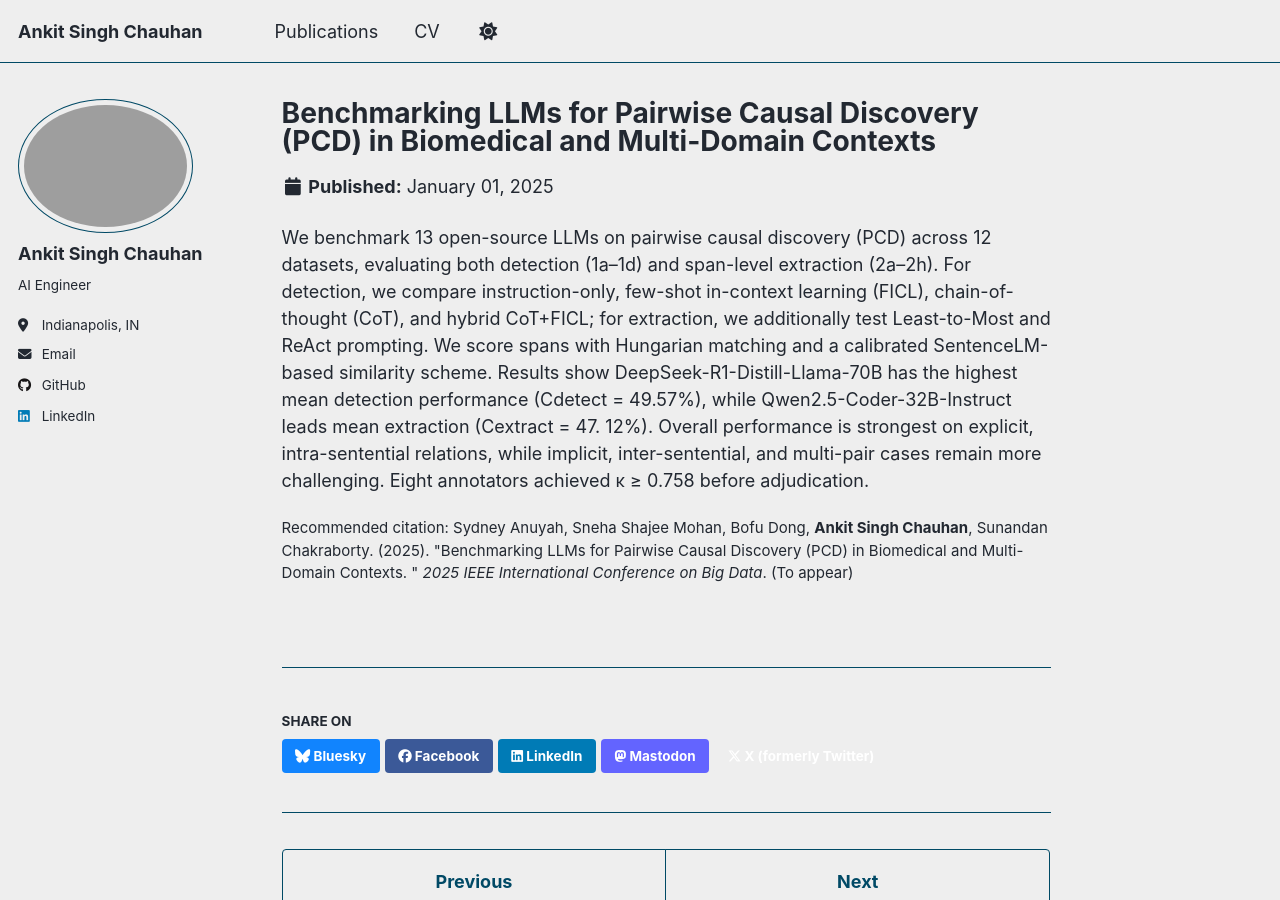
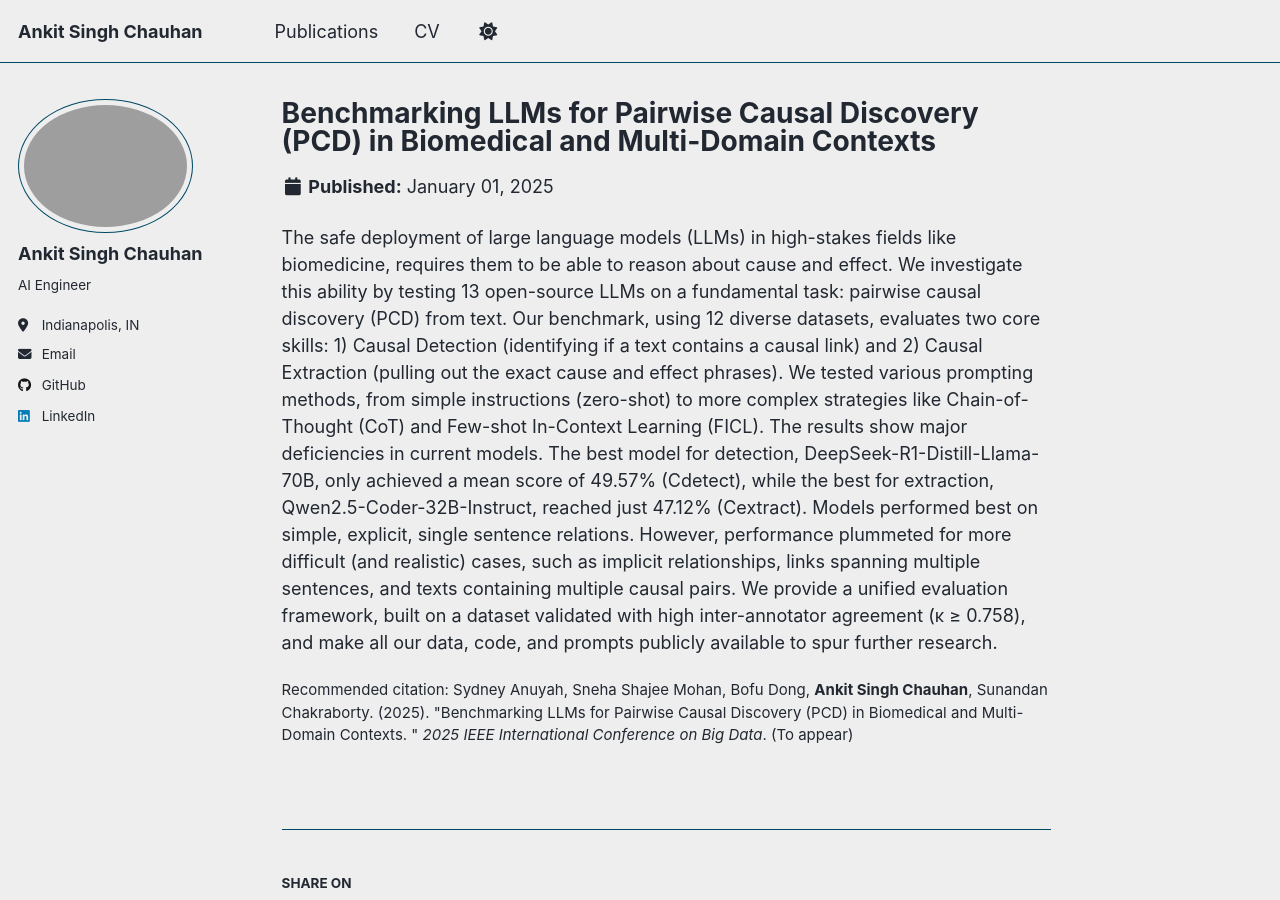
Before and after one commit to anchauha/anchauha.github.io, a Jekyll site: the page built from _publications/2025-01-01-benchmarking-llms-pcd.md, in a window 1280 px wide and 900 px high. Built offline with Jekyll 4.4.1, drawn with Linux system fonts in a browser that asks for light colours; a script that is not in the unit is left out.

Commit message:
Revise benchmarking details for LLMs in PCD
Updated the benchmark analysis of LLMs for pairwise causal discovery, detailing methods, results, and performance metrics.

```diff
--- a/_publications/2025-01-01-benchmarking-llms-pcd.md
+++ b/_publications/2025-01-01-benchmarking-llms-pcd.md
@@ -12,7 +12,7 @@ date: 2025-01-01
 citation: 'Sydney Anuyah, Sneha Shajee Mohan, Bofu Dong, <b>Ankit Singh Chauhan</b>, Sunandan Chakraborty. (2025). &quot;Benchmarking LLMs for Pairwise Causal Discovery (PCD) in Biomedical and Multi-Domain Contexts. &quot; <i>2025 IEEE International Conference on Big Data</i>.  (To appear)'
 ---
 
-We benchmark 13 open-source LLMs on pairwise causal discovery (PCD) across 12 datasets, evaluating both detection (1a–1d) and span-level extraction (2a–2h).  For detection, we compare instruction-only, few-shot in-context learning (FICL), chain-of-thought (CoT), and hybrid CoT+FICL; for extraction, we additionally test Least-to-Most and ReAct prompting. We score spans with Hungarian matching and a calibrated SentenceLM-based similarity scheme. Results show DeepSeek-R1-Distill-Llama-70B has the highest mean detection performance (Cdetect = 49.57%), while Qwen2.5-Coder-32B-Instruct leads mean extraction (Cextract = 47. 12%). Overall performance is strongest on explicit, intra-sentential relations, while implicit, inter-sentential, and multi-pair cases remain more challenging. Eight annotators achieved κ ≥ 0.758 before adjudication.
+The safe deployment of large language models (LLMs) in high-stakes fields like biomedicine, requires them to be able to reason about cause and effect. We investigate this ability by testing 13 open-source LLMs on a fundamental task: pairwise causal discovery (PCD) from text. Our benchmark, using 12 diverse datasets, evaluates two core skills: 1) Causal Detection (identifying if a text contains a causal link) and 2) Causal Extraction (pulling out the exact cause and effect phrases). We tested various prompting methods, from simple instructions (zero-shot) to more complex strategies like Chain-of-Thought (CoT) and Few-shot In-Context Learning (FICL). The results show major deficiencies in current models. The best model for detection, DeepSeek-R1-Distill-Llama-70B, only achieved a mean score of 49.57% (Cdetect), while the best for extraction, Qwen2.5-Coder-32B-Instruct, reached just 47.12% (Cextract). Models performed best on simple, explicit, single sentence relations. However, performance plummeted for more difficult (and realistic) cases, such as implicit relationships, links spanning multiple sentences, and texts containing multiple causal pairs. We provide a unified evaluation framework, built on a dataset validated with high inter-annotator agreement (κ ≥ 0.758), and make all our data, code, and prompts publicly available to spur further research.
 
 <!-- [Download paper here](http://example. com/paper.pdf) -->
 <!-- [Download slides here](http://example.com/slides.pdf) -->
```
